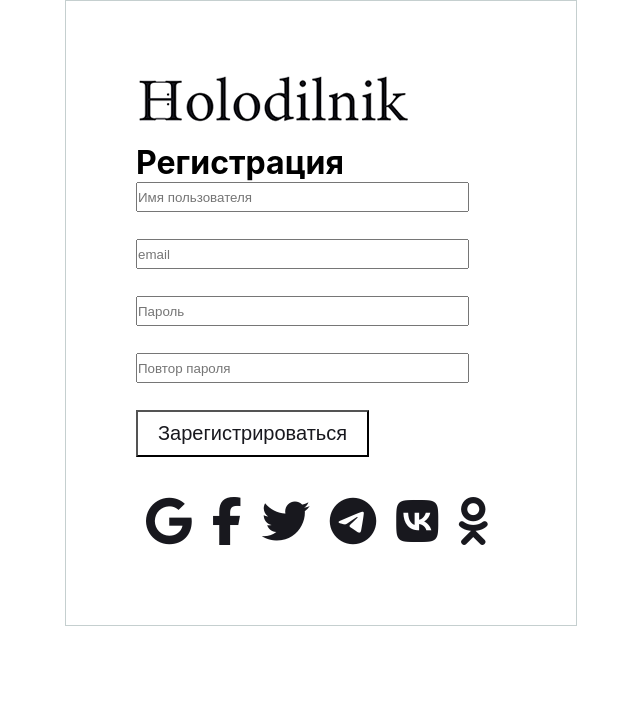
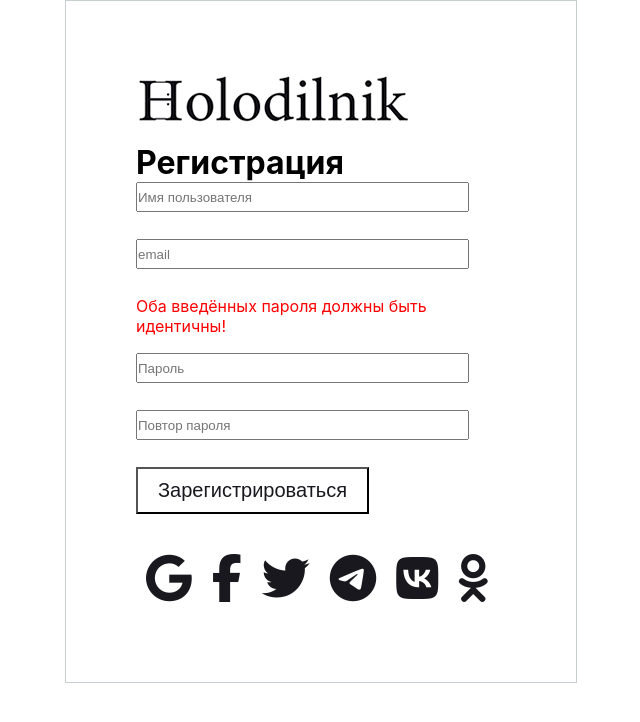
Before and after one commit to PrilipchenkoMaria/holodilnik, a React (Create React App) app: page /sign-up in a window 1280 px wide. Shown: the top 722 px of the page, without its empty margins (319-959 px from the left). Built offline with nearby package versions, Linux system fonts and the light colour scheme.

Commit message:
add window update after sign out

```diff
--- a/src/components/AppHeader.js
+++ b/src/components/AppHeader.js
@@ -19,7 +19,7 @@
     render() {
         const userId = this.props.userId;
         let buttons;
-        if (userId) buttons = <p onClick={this.handleClick} className="SignOutButton">Выйти</p>;
+        if (userId) buttons = <a href onClick={this.handleClick} className="SignOutButton">Выйти</a>;
         if (!userId) buttons = <><Link to="/sign-up" className="SignUpButton">Регистрация</Link>
             <Link to="/sign-in" className="SignInButton">Войти</Link></>;
         return (
--- a/src/components/SignUp.js
+++ b/src/components/SignUp.js
@@ -9,6 +9,7 @@
         email: '',
         password: '',
         passwordRepeat: '',
+        repeatPasswordMessage: false,
     };
 
     handleInputChange = (event) => {
@@ -20,8 +21,11 @@
     };
 
     handleSubmit = (event) => {
+        console.log(11)
         event.preventDefault();
+        if (this.password !== this.passwordRepeat) return this.setState({repeatPasswordMessage: true})
     };
+    repeatPasswordMessage = () => <p className="ErrorMessage">Оба введённых пароля должны быть идентичны!</p>;
 
     render() {
         return (
@@ -49,6 +53,7 @@
                             onChange={this.handleInputChange}
                         />
                     </label>
+                    {this.repeatPasswordMessage()}
                     <label>
                         <input
                             className="SignUpFormInput"
@@ -69,11 +74,12 @@
                             onChange={this.handleInputChange}
                         />
                     </label>
-                    <Link to="/"><input className="SignUpSubmit" type="submit" value="Зарегистрироваться"/></Link>
+                    <input className="SignUpSubmit" type="submit" value="Зарегистрироваться"  onClick={this.handleSubmit}/>
                 </form>
                 <SocialNetworks/>
             </div>
 
         )
     }
+
 }
--- a/src/store/actions.js
+++ b/src/store/actions.js
@@ -20,6 +20,9 @@
         type: TOKEN_VERIFICATION,
     };
 };
-export const signOutUser = () => ({
-    type: SIGN_OUT,
-});
+export const signOutUser = () => {
+    window.location.replace("/");
+    return {
+        type: SIGN_OUT,
+    };
+};
```
Also changed, not shown: 1 other file (tests, documents, lock files or other folders).
